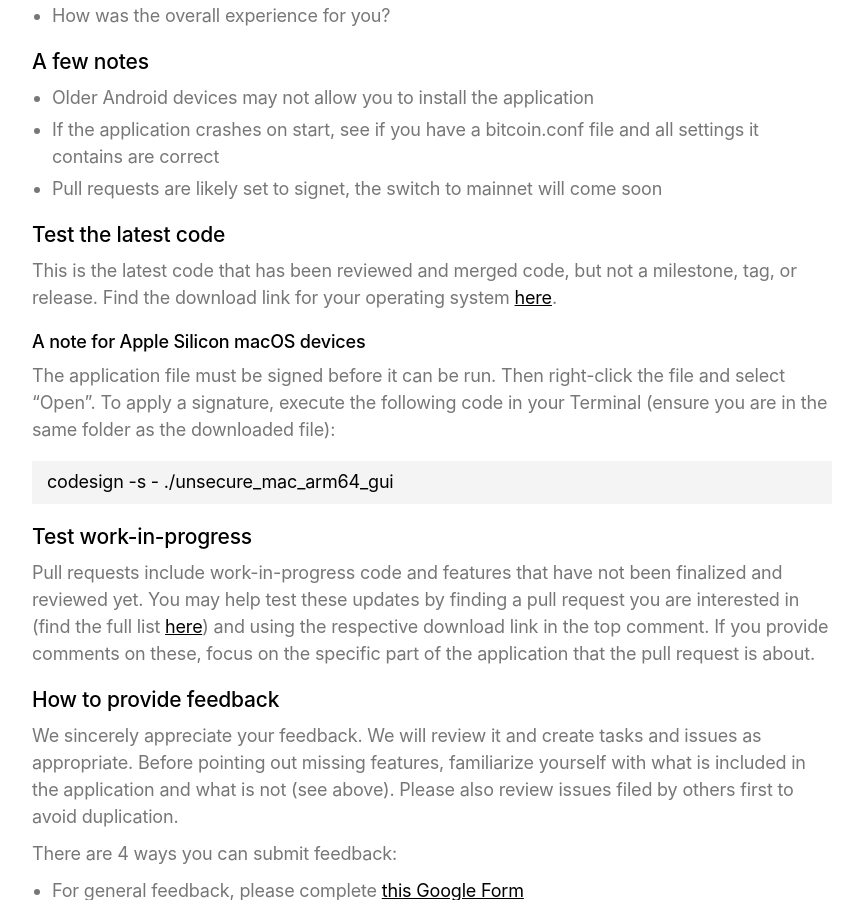
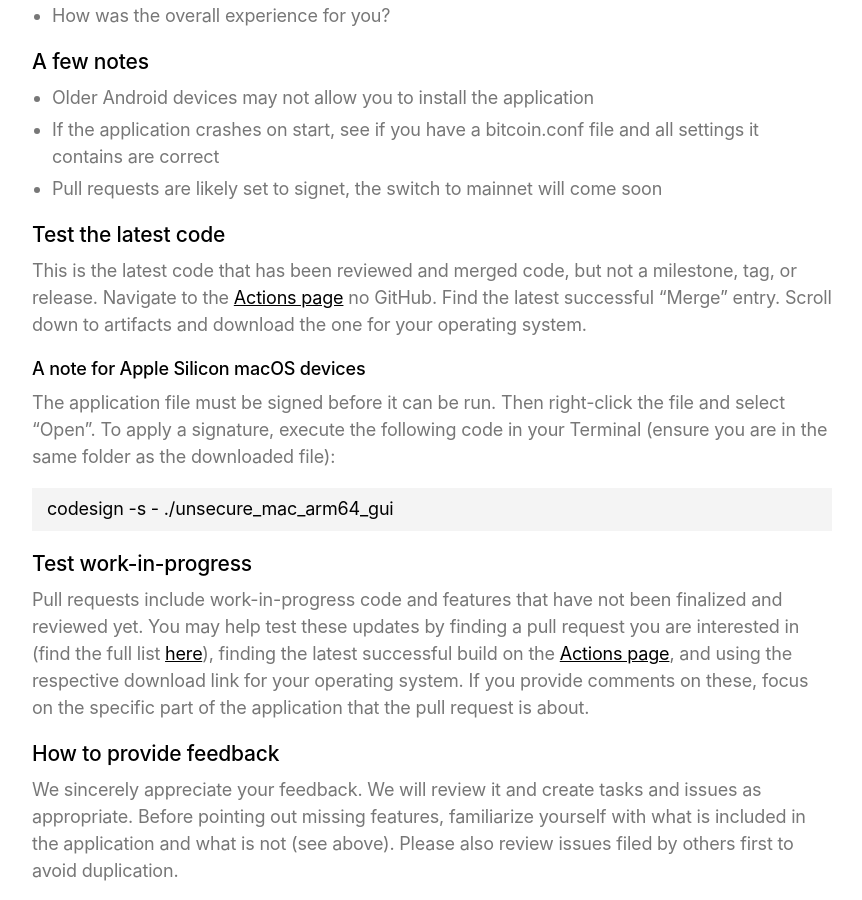
Before and after one commit to BitcoinDesign/Bitcoin-Core-App, a Jekyll site: the page built from index.md, in a window 1280 px wide and 900 px high, scrolled down 1826 px. Shown: the whole window, without its empty margins (333-1195 px from the left). Built offline with Jekyll 4.4.1, drawn with Linux system fonts in a browser that asks for light colours.

Commit message:
Update how to find download links
Build artifacts now need to be dug up on the actions page on GitHub. This update changes the text on the home page accordingly.

```diff
--- a/index.md
+++ b/index.md
@@ -59,7 +59,7 @@ The current application only includes a simple [onboarding process]({{ '/first-u
 - Pull requests are likely set to signet, the switch to mainnet will come soon
 
 #### Test the latest code
-This is the latest code that has been reviewed and merged code, but not a milestone, tag, or release. Find the download link for your operating system [here](https://github.com/bitcoin-core/gui-qml/tree/main/src/qml#bitcoin-core-qml-gui).
+This is the latest code that has been reviewed and merged code, but not a milestone, tag, or release. Navigate to the [Actions page](https://github.com/bitcoin-core/gui-qml/actions) no GitHub. Find the latest successful "Merge" entry. Scroll down to artifacts and download the one for your operating system.
 
 ##### A note for Apple Silicon macOS devices
 
@@ -69,7 +69,7 @@ The application file must be signed before it can be run. Then right-click the f
 
 #### Test work-in-progress
 
-Pull requests include work-in-progress code and features that have not been finalized and reviewed yet. You may help test these updates by finding a pull request you are interested in (find the full list [here](https://github.com/bitcoin-core/gui-qml/pulls)) and using the respective download link in the top comment. If you provide comments on these, focus on the specific part of the application that the pull request is about.
+Pull requests include work-in-progress code and features that have not been finalized and reviewed yet. You may help test these updates by finding a pull request you are interested in (find the full list [here](https://github.com/bitcoin-core/gui-qml/pulls)), finding the latest successful build on the [Actions page](https://github.com/bitcoin-core/gui-qml/actions), and using the respective download link for your operating system. If you provide comments on these, focus on the specific part of the application that the pull request is about.
 
 #### How to provide feedback
 
```
